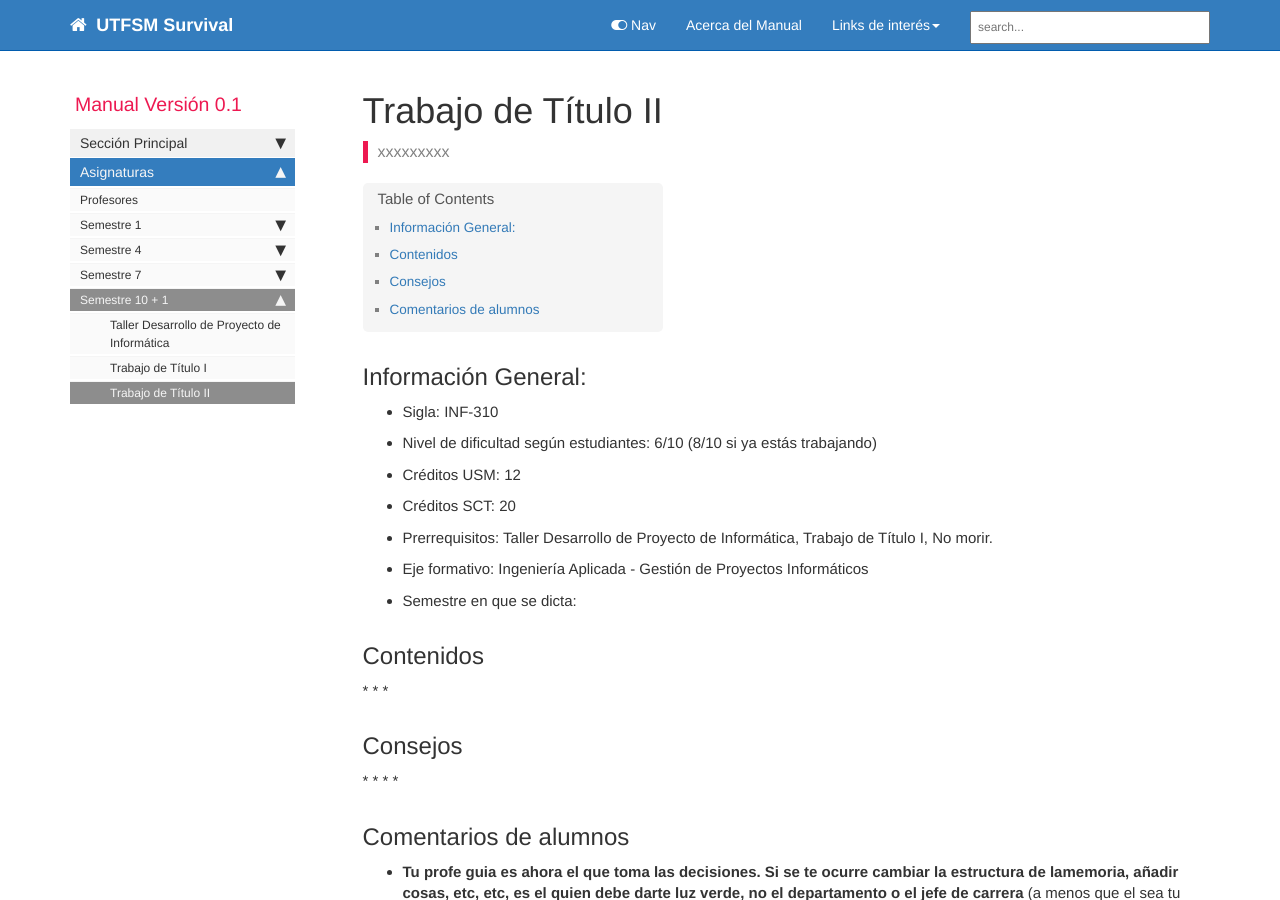
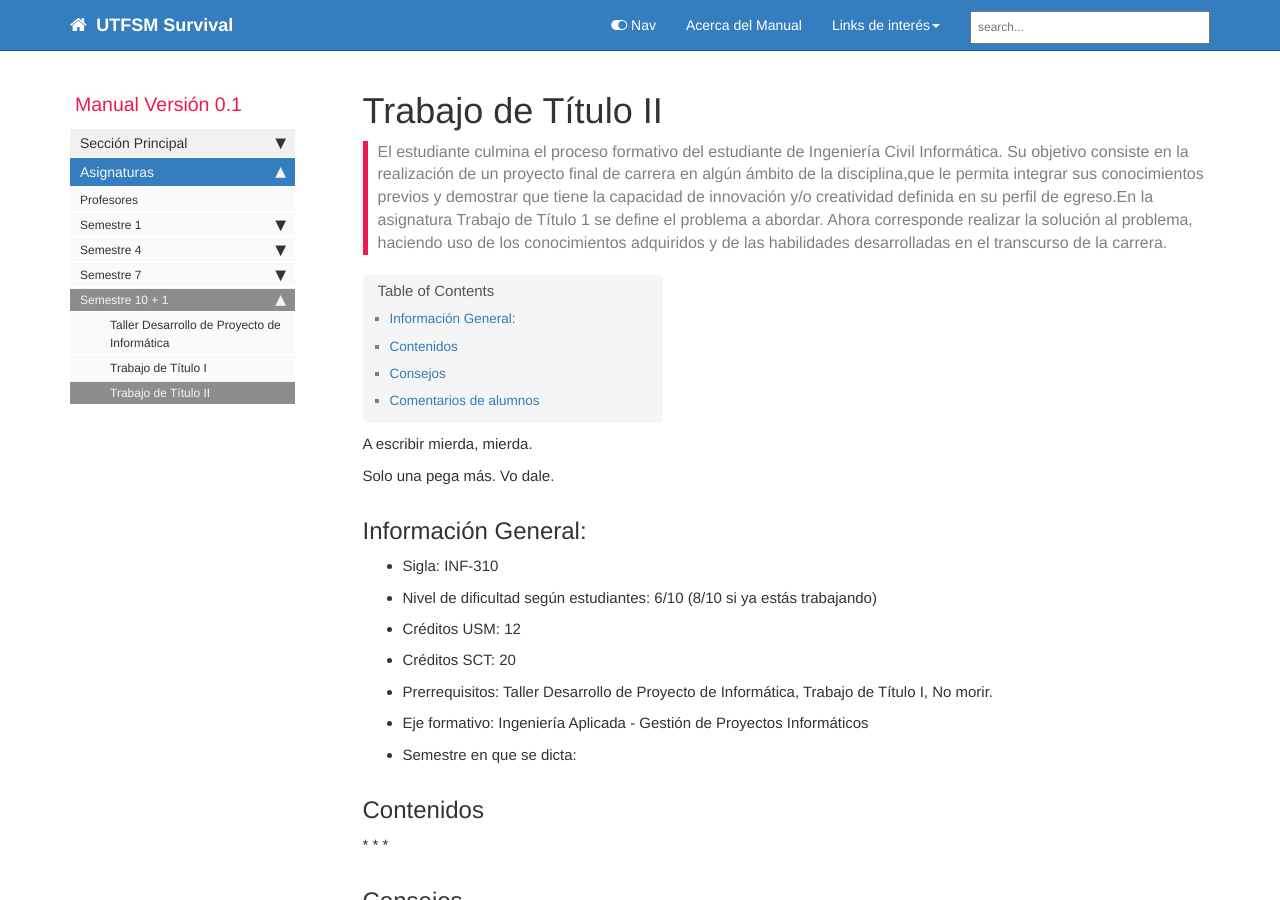
Before and after one commit to CEEINF-UTFSM/utfsm-survival-guide, a Jekyll site: the page built from pages/semestre-10/semestre10_INF310.md, in a window 1280 px wide and 900 px high. Built offline with Jekyll 4.4.1, drawn with Linux system fonts in a browser that asks for light colours; comment, search, counter and statistics services are not loaded.

Commit message:
Summary de Trabajo de Titulo 2

```diff
--- a/pages/semestre-10/semestre10_INF310.md
+++ b/pages/semestre-10/semestre10_INF310.md
@@ -2,12 +2,15 @@
 title: Trabajo de Título II
 keywords:
 last_updated: August 28, 2020
-summary: "xxxxxxxxx"
+summary: "El  estudiante culmina  el  proceso  formativo  del  estudiante  de  Ingeniería  Civil  Informática.  Su objetivo consiste en la realización de un proyecto final de carrera en algún ámbito de la disciplina,que le  permita integrar  sus  conocimientos  previos  y demostrar  que  tiene  la  capacidad  de innovación y/o creatividad definida en su perfil de egreso.En la asignatura Trabajo de Título 1 se define el problema a abordar. Ahora corresponde realizar la  solución  al  problema,  haciendo  uso  de  los  conocimientos  adquiridos  y de  las habilidades desarrolladas en el transcurso de la carrera."
 sidebar: main_sidebar
 permalink: semestre10_INF310.html
 folder: semestre-10
 ---
 
+A escribir mierda, mierda.
+
+Solo una pega más. Vo dale.
 
 ## Información General:
 * Sigla: INF-310
```
